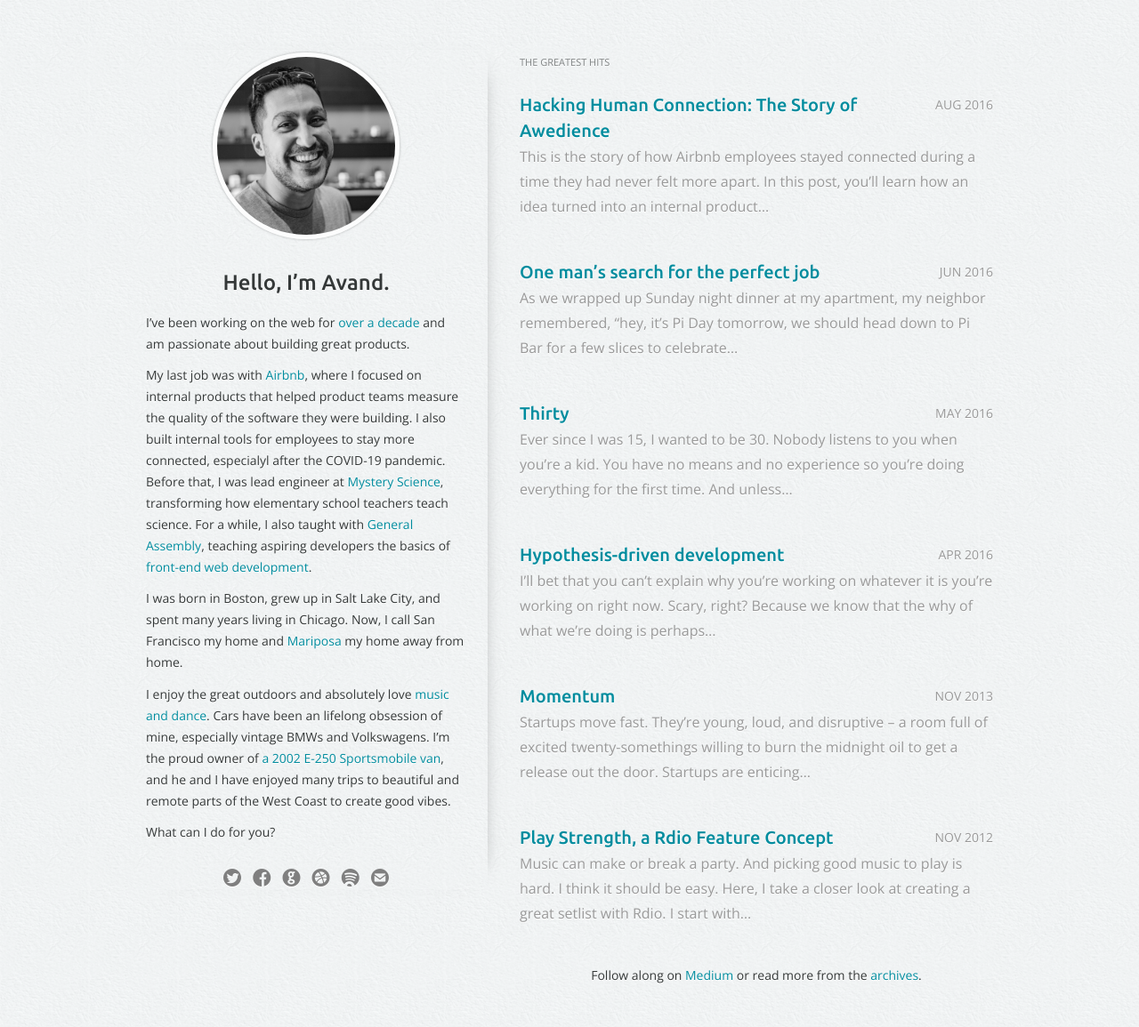
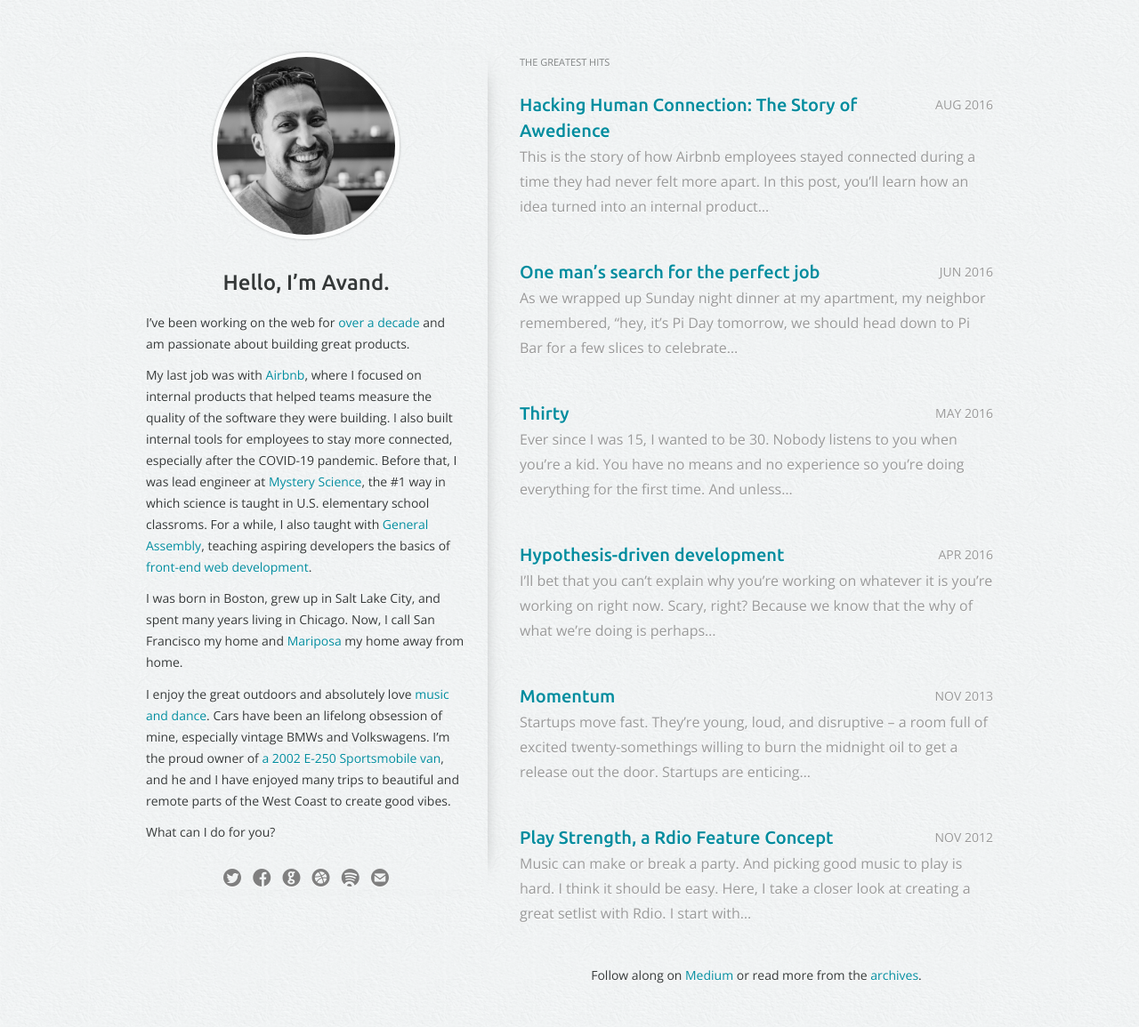
Before and after one commit to avand/avand.github.com, a Jekyll site: the page built from index.html, in a window 1280 px wide. Shown: the whole page at 89% size. Built offline with Jekyll 4.4.1, drawn with Linux system fonts in a browser that asks for light colours.

Commit message:
Fix typos

```diff
--- a/_includes/_bio.html
+++ b/_includes/_bio.html
@@ -2,9 +2,9 @@
   I’ve been working on the web for <a href="/resume">over a decade</a> and am passionate about building great products.<br><br>
 
   My last job was with <a href="https://www.airbnb.com" target="_blank">Airbnb</a>, where I focused on internal products
-  that helped product teams measure the quality of the software they were building. I also built internal tools for employees
-  to stay more connected, especialyl after the COVID-19 pandemic. Before that, I was lead engineer at
-  <a href="http://mysteryscience.com" target="_blank">Mystery Science</a>, transforming how elementary school teachers teach science.
+  that helped teams measure the quality of the software they were building. I also built internal tools for employees
+  to stay more connected, especially after the COVID-19 pandemic. Before that, I was lead engineer at
+  <a href="http://mysteryscience.com" target="_blank">Mystery Science</a>, the #1 way in which science is taught in U.S. elementary school classroms.
   For a while, I also taught with <a href="https://generalassemb.ly/" target="_blank">General Assembly</a>, teaching aspiring developers
   the basics of <a href="http://fewd.avandamiri.com/">front-end web development</a>.<br><br>
 
```
